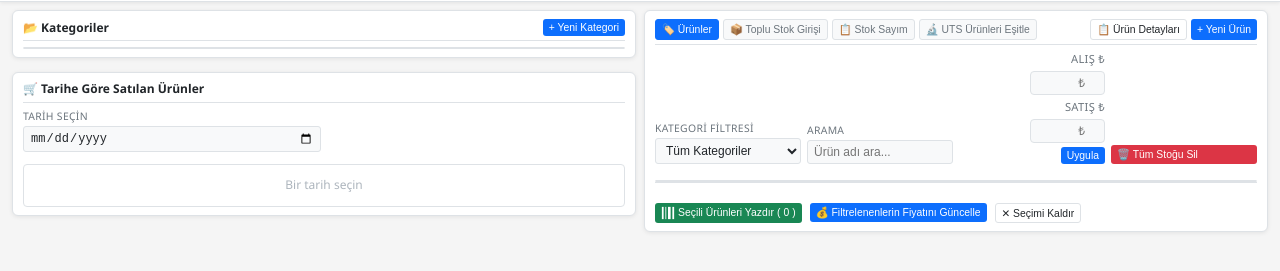
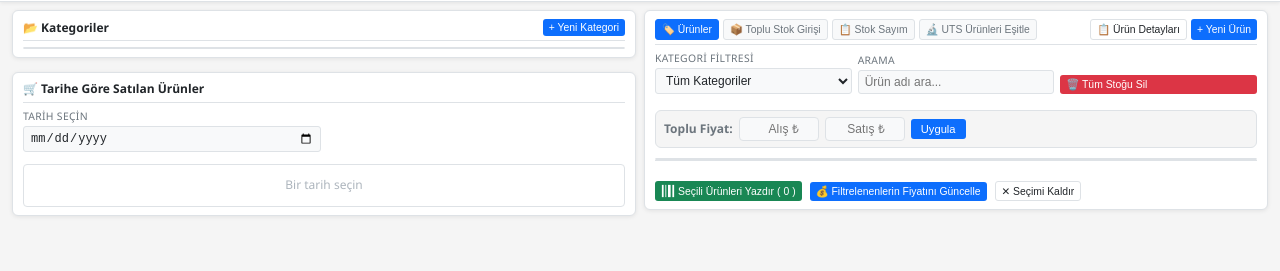
Before and after one commit to oenoptik-maker/oen-optik-web, a browser extension: page public/admin.html in a window 1280 px wide. Shown: the part 39-310 px from the top of the page. Drawn offline with Linux system fonts and the light colour scheme; no server answers.

Commit message:
fix: compact bulk price inputs row with Uygula button below search panel

```diff
--- a/public/admin.html
+++ b/public/admin.html
@@ -128,17 +128,16 @@
                 <label>Arama</label>
                 <input type="text" id="urunArama" placeholder="Ürün adı ara..." oninput="debouncedFilterUrunler()">
               </div>
-              <div class="form-group" style="display:flex;gap:4px;align-items:end;">
-                <label style="font-size:0.7rem;color:var(--text-secondary);white-space:nowrap;">Alış ₺</label>
-                <input type="number" id="urunTopluAlis" step="0.01" min="0" placeholder="₺" style="width:75px;padding:4px;border:1px solid var(--border);border-radius:4px;background:var(--bg-input);color:var(--text-primary);font-size:0.75rem;text-align:right;">
-                <label style="font-size:0.7rem;color:var(--text-secondary);white-space:nowrap;">Satış ₺</label>
-                <input type="number" id="urunTopluSatis" step="0.01" min="0" placeholder="₺" style="width:75px;padding:4px;border:1px solid var(--border);border-radius:4px;background:var(--bg-input);color:var(--text-primary);font-size:0.75rem;text-align:right;">
-                <button class="btn btn-primary btn-sm" onclick="urunTopluFiyatUygula()" style="white-space:nowrap;">Uygula</button>
-              </div>
               <div class="form-group">
                 <label>&nbsp;</label>
                 <button class="btn btn-danger btn-sm" onclick="stokSilOnay()">🗑️ Tüm Stoğu Sil</button>
               </div>
+            </div>
+            <div style="display:flex;gap:6px;align-items:center;flex-wrap:wrap;margin-bottom:10px;padding:6px 8px;background:var(--bg-secondary);border-radius:6px;border:1px solid var(--border);">
+              <span style="font-size:0.75rem;color:var(--text-secondary);font-weight:600;">Toplu Fiyat:</span>
+              <input type="number" id="urunTopluAlis" step="0.01" min="0" placeholder="Alış ₺" style="width:80px;padding:4px;border:1px solid var(--border);border-radius:4px;background:var(--bg-input);color:var(--text-primary);font-size:0.75rem;text-align:right;">
+              <input type="number" id="urunTopluSatis" step="0.01" min="0" placeholder="Satış ₺" style="width:80px;padding:4px;border:1px solid var(--border);border-radius:4px;background:var(--bg-input);color:var(--text-primary);font-size:0.75rem;text-align:right;">
+              <button class="btn btn-primary btn-sm" onclick="urunTopluFiyatUygula()" style="padding:4px 10px;font-size:0.7rem;">Uygula</button>
             </div>
             <div id="urunListesi" class="table-container"></div>
             <div id="urunPagination" class="pagination-container"></div>
```
